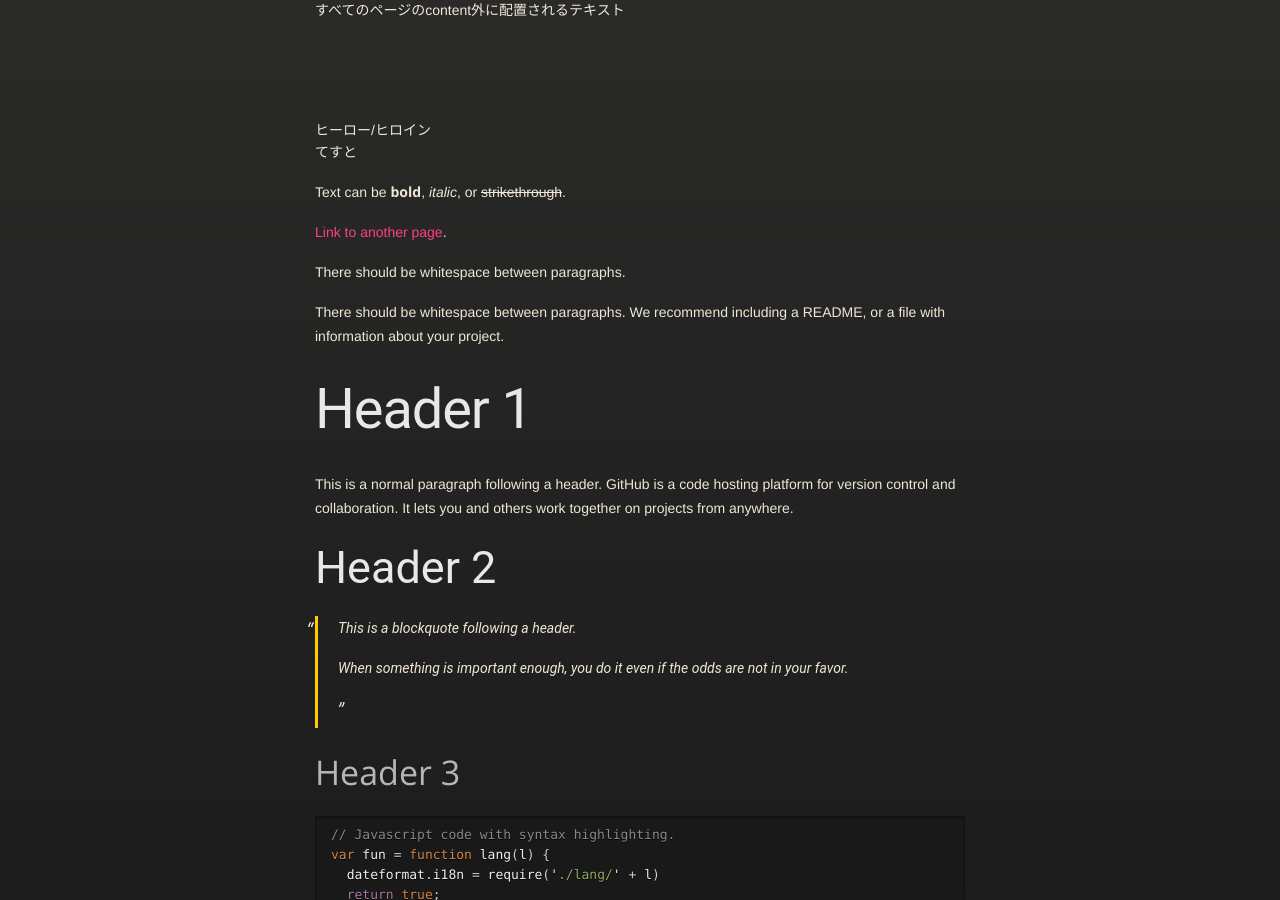
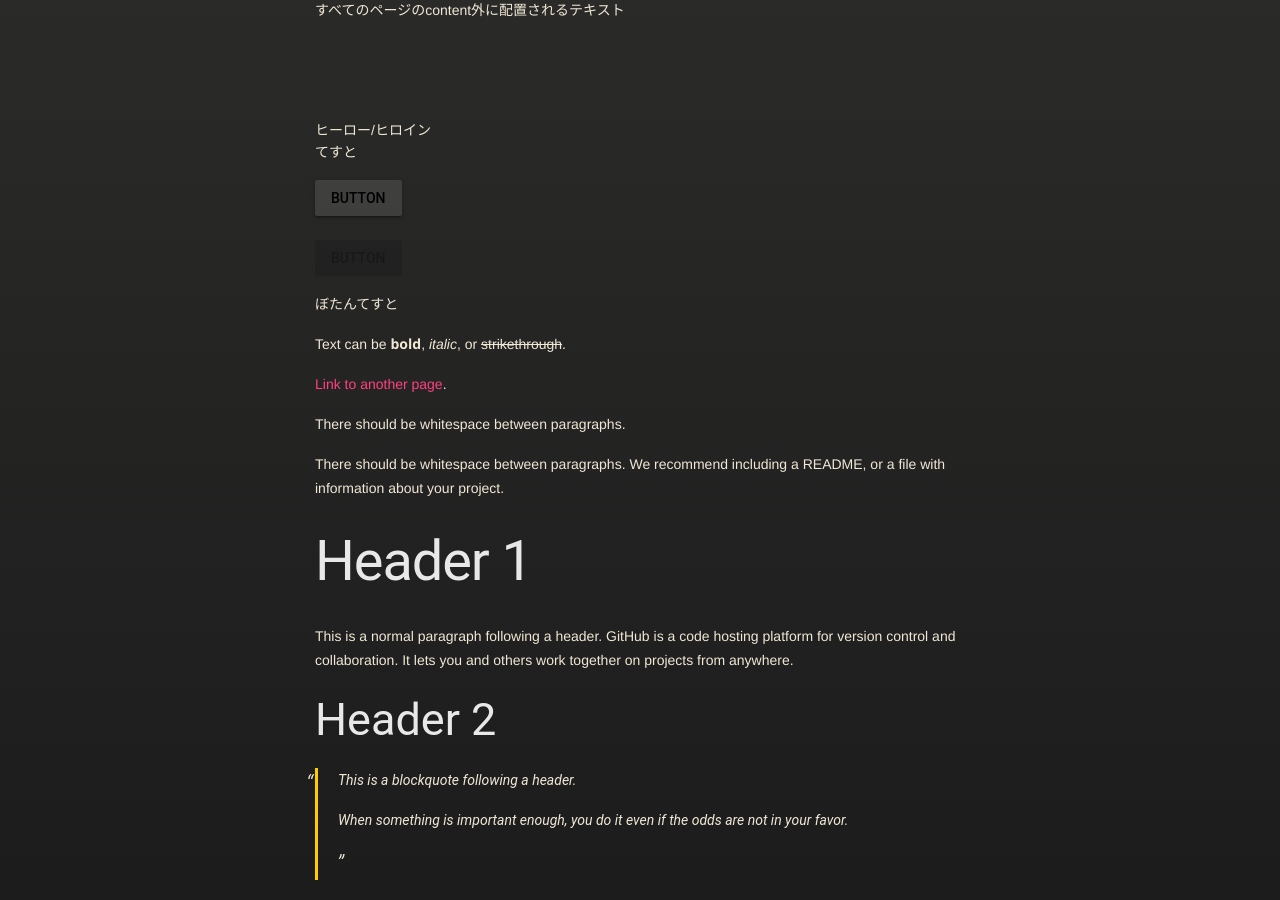
Before and after one commit to gyaaaaaaaaaaaa/readmetest.github.io, a Jekyll site: the page built from index.md, in a window 1280 px wide and 900 px high. Built offline with Jekyll 4.4.1, drawn with Linux system fonts in a browser that asks for light colours; our own code applies the rules of GitHub Pages for plain Markdown files.

Commit message:
Update index.md

```diff
--- a/index.md
+++ b/index.md
@@ -10,6 +10,20 @@
 <div id="character_1_id"></div>
 
 てすと
+
+<!-- Raised button with ripple -->
+<button class="mdl-button mdl-js-button mdl-button--raised mdl-js-ripple-effect">
+  Button
+</button>
+<!-- Ready to use Font Awesome. Activate interlock. Dynotherms - connected. Infracells - up. Icons are go! -->
+<br />
+<br />
+<!-- Raised disabled button -->
+<button class="mdl-button mdl-js-button mdl-button--raised" disabled>
+  Button
+</button>
+
+ぼたんてすと
 
 Text can be **bold**, _italic_, or ~~strikethrough~~.
 
```
